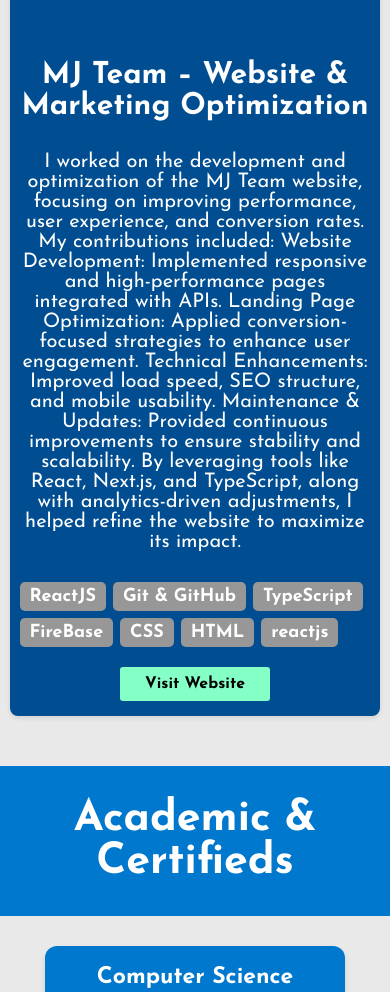
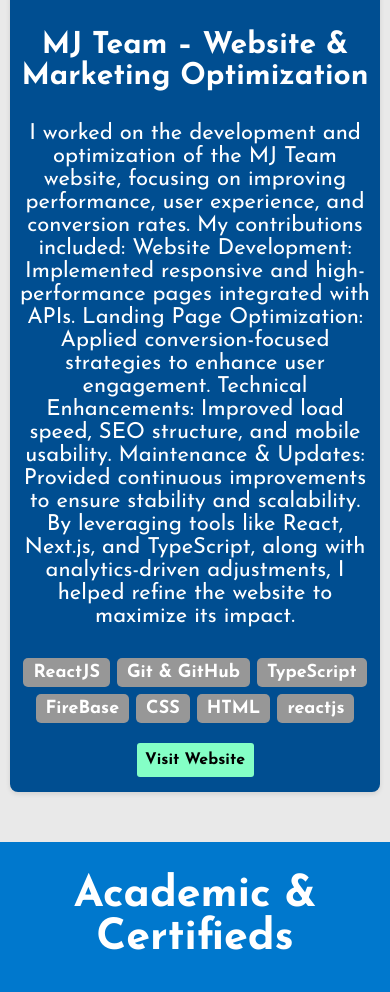
Before and after one commit to guiDaros/Portfolio, a React (Create React App) app: page / in a window 390 px wide. Shown: the part 2300-3292 px from the top of the page. Built offline with nearby package versions, Linux system fonts and the light colour scheme; a web font is replaced by a local one.

Commit message:
responsivity changes update

```diff
--- a/src/components/Projects.jsx
+++ b/src/components/Projects.jsx
@@ -3,7 +3,7 @@
 
 import projectTemplate1 from "../assets/design JR.png";
 
-// Estilos diretamente no arquivo com Styled Components
+// Estilos com Styled Components
 const ProjectsSection = styled.section`
   margin-bottom: 50px;
   display: flex;
@@ -43,11 +43,21 @@
   width: 75vw;
   height: auto;
 
-  @media (max-width: 480px) {
+  @media (max-width: 1800px) {
     width: 95vw;
+  }
+
+  @media (max-width: 1300px) {
+    width: 80vw;
+
+    gap: 50px;
     flex-direction: column;
     justify-content: center;
     align-items: center;
+  }
+
+  @media (max-width: 480px) {
+    width: 95vw;
   }
 `;
 
@@ -59,6 +69,11 @@
     transform: scale(1.03);
   }
 
+  @media (max-width: 1300px) {
+    width: 75vw;
+
+  }
+
   @media (max-width: 480px) {
     width: 90vw;
   }
@@ -67,12 +82,15 @@
 const CardTextContainer = styled.div`
   margin-top: 20px;
 
+  @media (max-width: 1300px){
+    display: flex;
+    flex-direction: column;
+    align-items: center;
+    text-align: center;
+  }
+
   @media (max-width: 480px) {
     margin-top: 0;
-    display: flex;
-    flex-direction: column;
-    align-items: center; /* Centraliza o botão */
-    text-align: center; /* Garante que o texto também fique centralizado */
   }
 `;
 
@@ -91,8 +109,13 @@
   color: #fff;
   margin-bottom: 30px;
 
+  @media (max-width: 1300px) {
+    margin-top: 50px;
+    width: 60vw;
+    font-size: 22px;
+  }
+
   @media (max-width: 480px) {
-    font-size: 20px;
     width: 90vw;
     margin-top: 30px;
   }
@@ -104,6 +127,12 @@
   flex-wrap: wrap;
   gap: 7px;
   margin-bottom: 20px;
+
+  @media (max-width: 1300px) {
+    width: 50vw;
+    align-items: center;
+    justify-content: center;
+  }
 
   @media (max-width: 480px) {
     width: 90vw;
@@ -136,6 +165,11 @@
 
   &:hover {
     transform: scale(1.03);
+  }
+
+  @media (max-width: 1300px) {
+    width: 30vw;
+
   }
 `;
 
```
